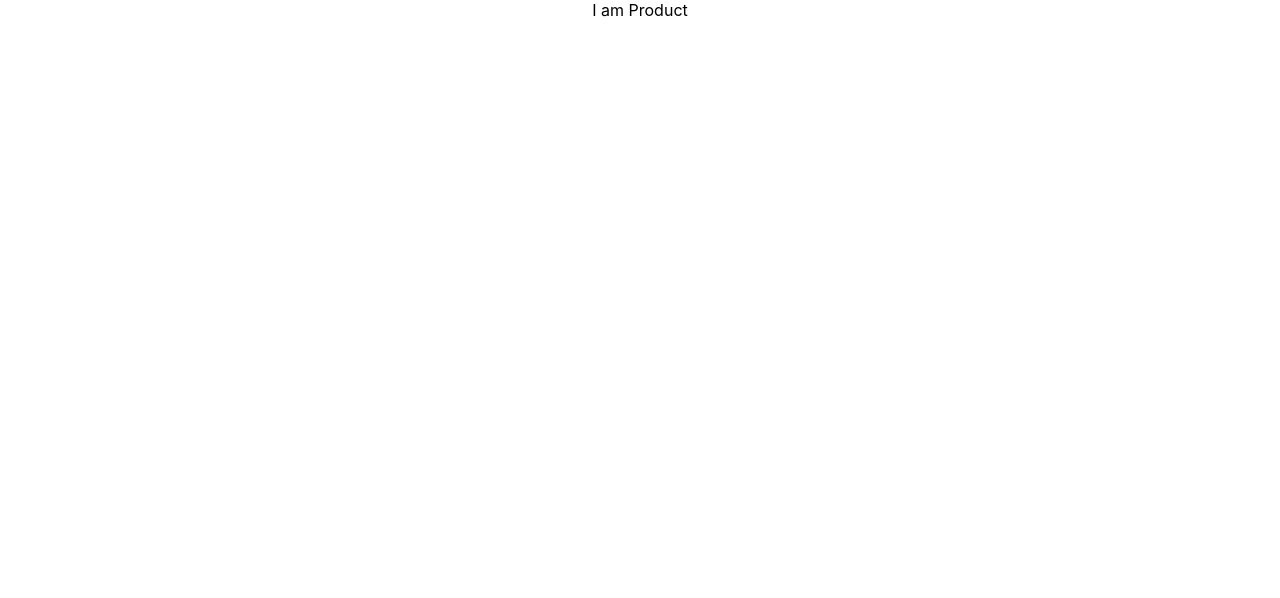
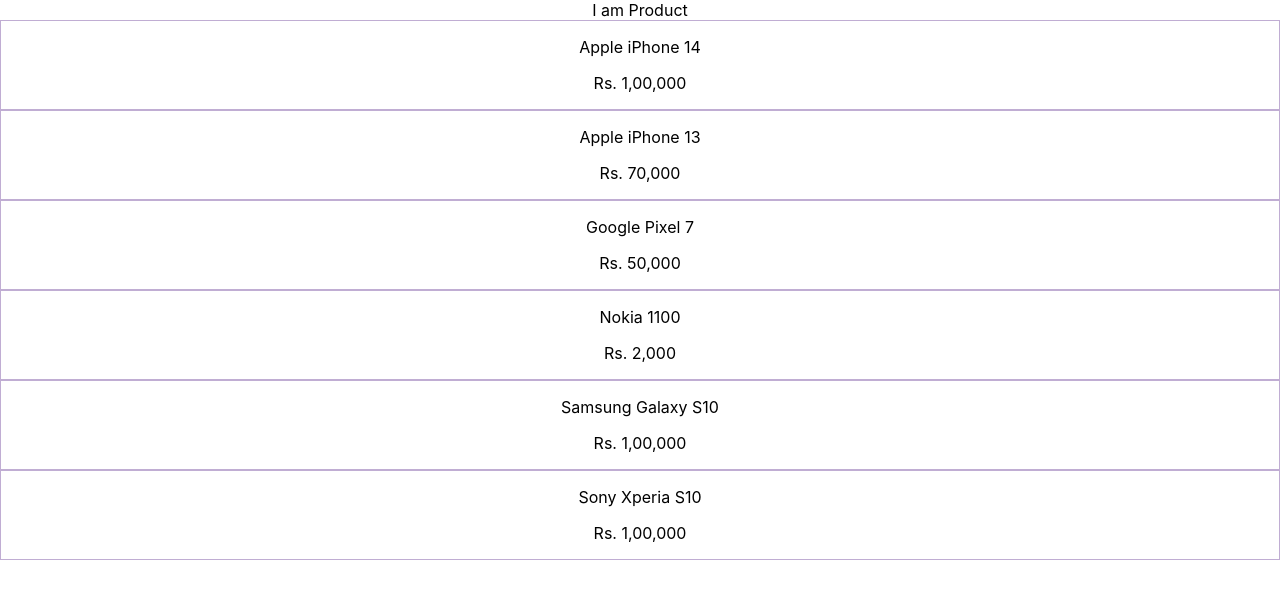
Before and after one commit to sanjanaynvsdl/React-Project, a React (Create React App) app: page / in a window 1280 px wide. Shown: the top 598 px of the page. Built offline with nearby package versions, Linux system fonts and the light colour scheme.

Commit message:
Add ProductCard component and update App, Products, and index

```diff
--- a/src/App.js
+++ b/src/App.js
@@ -11,3 +11,4 @@
 }
 
 export default App;
+//import {a,b} -- De-structuring this is how we use named exports
--- /dev/null
+++ b/src/ProductCard.css
@@ -0,0 +1,3 @@
+.product-card{
+    border:0.1px solid rgb(192, 173, 211);
+}
--- /dev/null
+++ b/src/ProductCard.js
@@ -0,0 +1,32 @@
+import {a,b} from './Products.js'; //destructuring
+import './ProductCard.css';
+import {useRef} from 'react';
+function ProductCard({title,price}) {
+    let pRef=useRef(0);
+    //Give de-fault value as 0
+    //If not assigned it will be undefined
+    //use this with the required element!
+    function printTitle() {
+        console.log(title);
+        console.log(pRef.current.innerText);
+        if(pRef.current.style.display==='none') {
+            pRef.current.style.display='block';
+        }
+        else {
+            pRef.current.style.display='none';
+        }
+    }
+    console.log(a,b);
+    return (
+        <div className='product-card'>
+            {/* props.title   step-1*/}
+            {/* {props.title} step-2*/}
+            {/* instead of props.title we can directly pass title */}
+            {/* {title} single-parameter */}
+            {/* onClick functioon in react  */}
+            <p onClick={printTitle}>{title}</p>
+            <p ref={pRef}>{price}</p>
+        </div>
+    )
+}
+export default ProductCard;
--- a/src/Products.js
+++ b/src/Products.js
@@ -1,6 +1,60 @@
+import ProductCard from "./ProductCard";
+
+
 function Products() {
+    const products = [
+        {
+        id: 1,
+        title: "Apple iPhone 14",
+        price: "Rs. 1,00,000"
+        },
+        {
+        id: 2,
+        title: "Apple iPhone 13",
+        price: "Rs. 70,000"
+        },
+        {
+        id: 3,
+        title: "Google Pixel 7",
+        price: "Rs. 50,000"
+        },
+        {
+        id: 4,
+        title: "Nokia 1100",
+        price: "Rs. 2,000"
+        },
+        {
+        id: 5,
+        title: "Samsung Galaxy S10",
+        price: "Rs. 1,00,000"
+        },
+        {
+        id: 6,
+        title: "Sony Xperia S10",
+        price: "Rs. 1,00,000"
+        }
+        ];
     return (
-        <div>I am Product</div>
+        // <div>
+        //     I am Product
+        //     {/* To avoid this everytime we can use map function */}
+        //     <ProductCard title={1} price={200}/>
+        //     <ProductCard title={2} price={100}/>
+        //     <ProductCard title={3} price={400}/>
+        //     <ProductCard title={4} price={800}/>
+        // </div>
+        <div>
+             I am Product
+            {
+                products.map(function(item) {
+                    return (<ProductCard title={item.title} price={item.price}/>)
+                })
+            }
+        </div>
     )
+
 }
+export var a=10;
+export var b=20;
+
 export default Products;
--- a/src/index.js
+++ b/src/index.js
@@ -2,16 +2,16 @@
 import ReactDOM from 'react-dom/client';
 import './index.css';
 import App from './App';
-import reportWebVitals from './reportWebVitals';
+// import reportWebVitals from './reportWebVitals';
 
 const root = ReactDOM.createRoot(document.getElementById('root'));
 root.render(
-  <React.StrictMode>
+  // <React.StrictMode>
     <App />
-  </React.StrictMode>
+  // </React.StrictMode>
 );
 
 // If you want to start measuring performance in your app, pass a function
 // to log results (for example: reportWebVitals(console.log))
 // or send to an analytics endpoint. Learn more: https://bit.ly/CRA-vitals
-reportWebVitals();
+// reportWebVitals();
```
